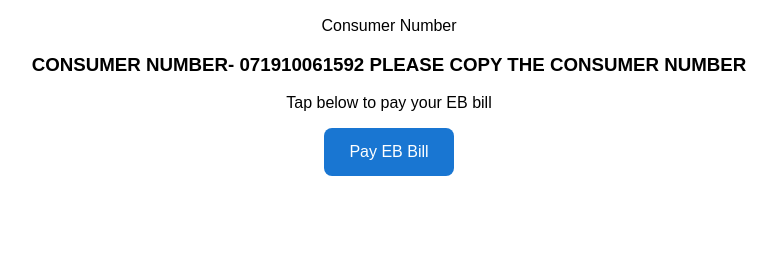
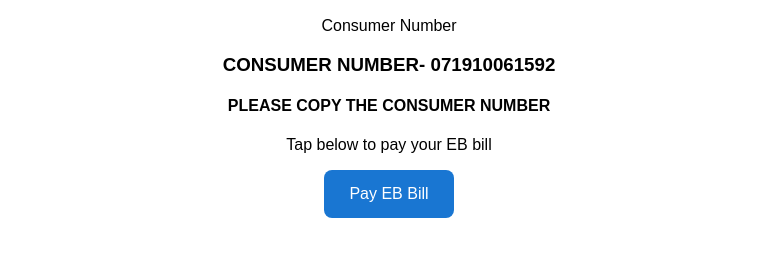
Before and after one commit to gopianandgv-bit/EB_Payment, a plain HTML site: page index.html in a window 1280 px wide. Shown: the part 99-356 px from the top of the page, without its empty margins (251-1027 px from the left). Drawn offline with Linux system fonts and the light colour scheme.

Commit message:
Update index.html

```diff
--- a/index.html
+++ b/index.html
@@ -11,8 +11,8 @@
 
   <p>Consumer Number</p>
 
-  <h3>CONSUMER NUMBER- 071910061592
-     PLEASE COPY THE CONSUMER NUMBER</h3>
+  <h3>CONSUMER NUMBER- 071910061592</h3>
+  <h4>PLEASE COPY THE CONSUMER NUMBER</h4>
 
   <p>Tap below to pay your EB bill</p>
 
```
